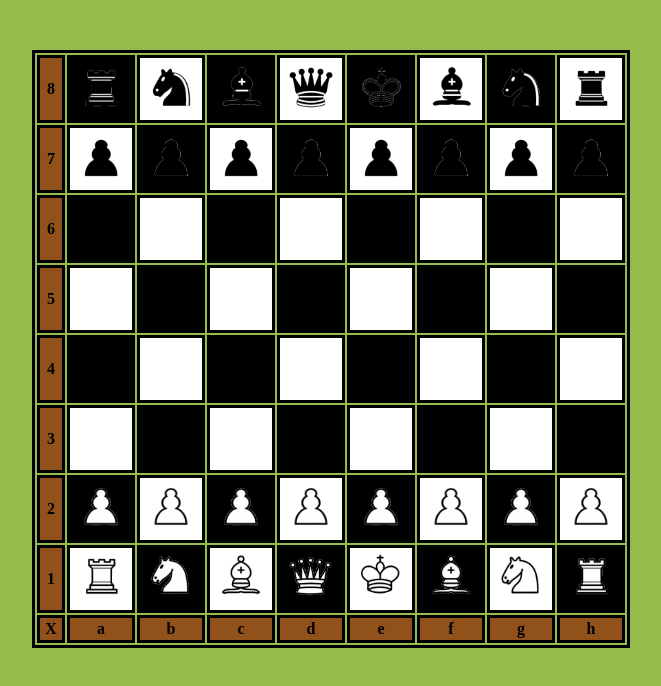
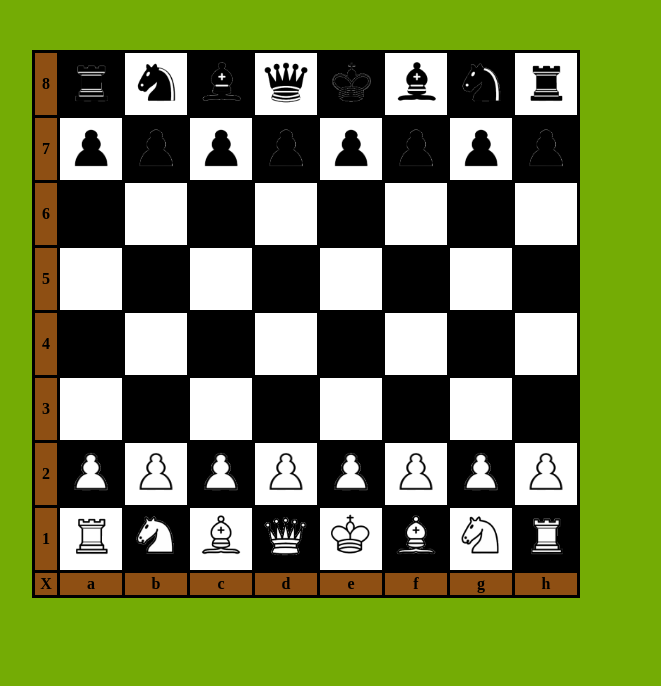
Before and after one commit to twilightWolf99/chess, a plain HTML site: page index.html in a window 1280 px wide. Shown: the whole page, without its empty margins (326-987 px from the left). Drawn offline with Linux system fonts and the light colour scheme.

Commit message:
border collapsed

```diff
--- a/index.html
+++ b/index.html
@@ -9,8 +9,8 @@
     <link rel="stylesheet" href="main.css">
 
 </head>
-<body style="background-color:#95BB4A ;">
-    <div>
+<body style="background-color:#74ac05 ;">
+    <div class="board">
     <table>
         <tr>
             <th class="bf">8</th>
--- a/main.css
+++ b/main.css
@@ -9,6 +9,7 @@ th{
 
 table{
     margin-left: 350px;
+    border-collapse: collapse;
 }
 .bf{
     height: 20px;
```
